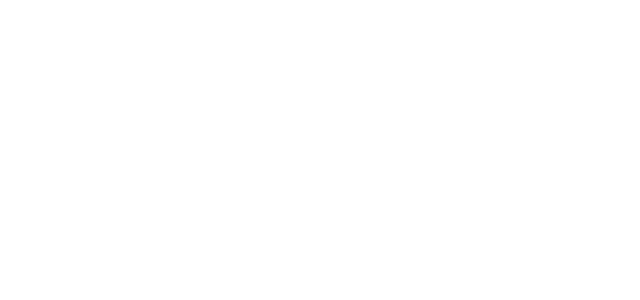
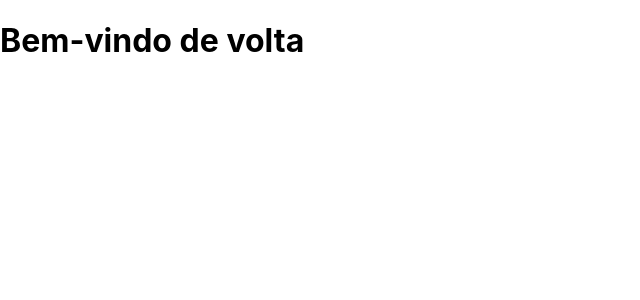
Before and after one commit to hamiltonsouza/frontendtropadigital, a React (Create React App) app: page / in a window 1280 px wide. Shown: the top 300 px of the page, without its empty margins (0-640 px from the left). Built offline with nearby package versions, Linux system fonts and the light colour scheme.

Commit message:
Use Login component on App.js

```diff
--- a/src/App.js
+++ b/src/App.js
@@ -1,10 +1,10 @@
-import logo from './logo.svg';
 import './App.css';
+import Login from './Components/Login/Login';
 
 function App() {
   return (
     <div>
-
+      <Login />
     </div>
   );
 }
--- a/src/Components/Login/Login.jsx
+++ b/src/Components/Login/Login.jsx
@@ -0,0 +1,14 @@
+import React from 'react'
+import './Login.scss'
+
+const Login = () => {
+  return (
+    <div className='container'>
+        <header className="header">
+            <h1 className="title">Bem-vindo de volta</h1>
+        </header>
+    </div>
+  )
+}
+
+export default Login
```
